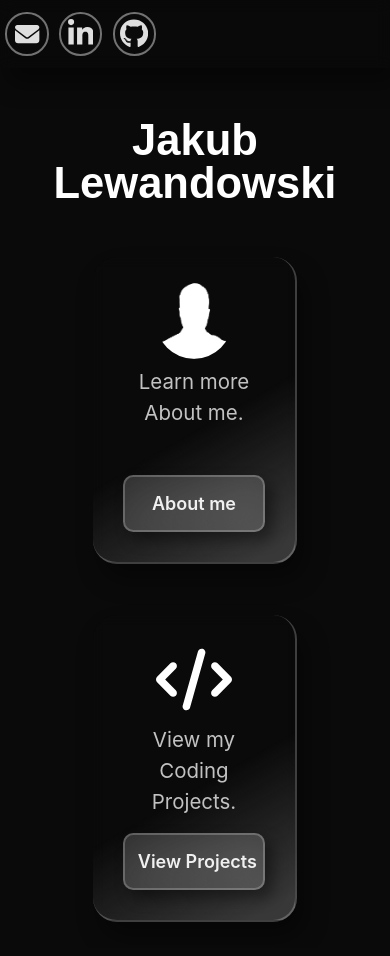
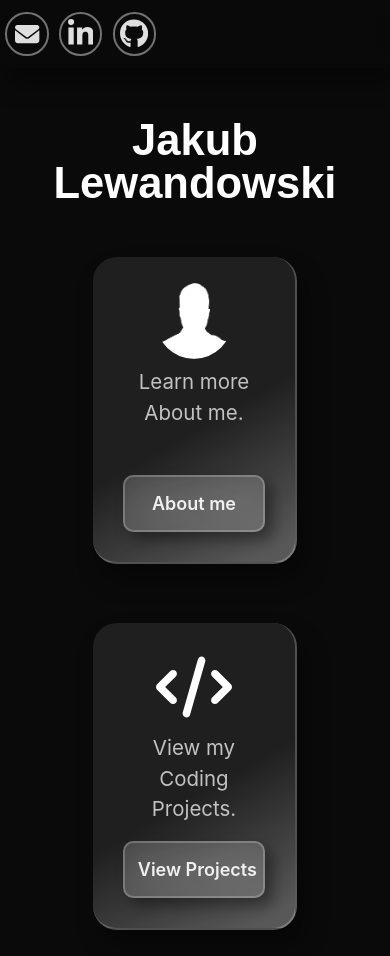
Before and after one commit to JacobLewandowskiDev/portfolio-website, a Vue app: page / in a window 390 px wide. Built offline with nearby package versions, Linux system fonts and the light colour scheme; a web font is replaced by a local one.

Commit message:
This commit changes some css styling of the main page

```diff
--- a/src/components/Card.vue
+++ b/src/components/Card.vue
@@ -125,8 +125,8 @@ export default {
     background: rgb(0, 0, 0);
     background: linear-gradient(
       150deg,
-      rgba(0, 0, 0, 0) 55%,
-      rgba(56, 56, 56, 1) 94%
+      rgb(62 62 62 / 42%) 55%,
+      rgb(88 88 88) 94%
     );
   }
 }
--- a/src/views/Home.vue
+++ b/src/views/Home.vue
@@ -169,4 +169,10 @@ export default {
     margin-bottom: 0;
   }
 }
+
+@media screen and (max-width: 435px) {
+  .card:last-child {
+    margin-top: 1.3rem;
+  }
+}
 </style>
```
